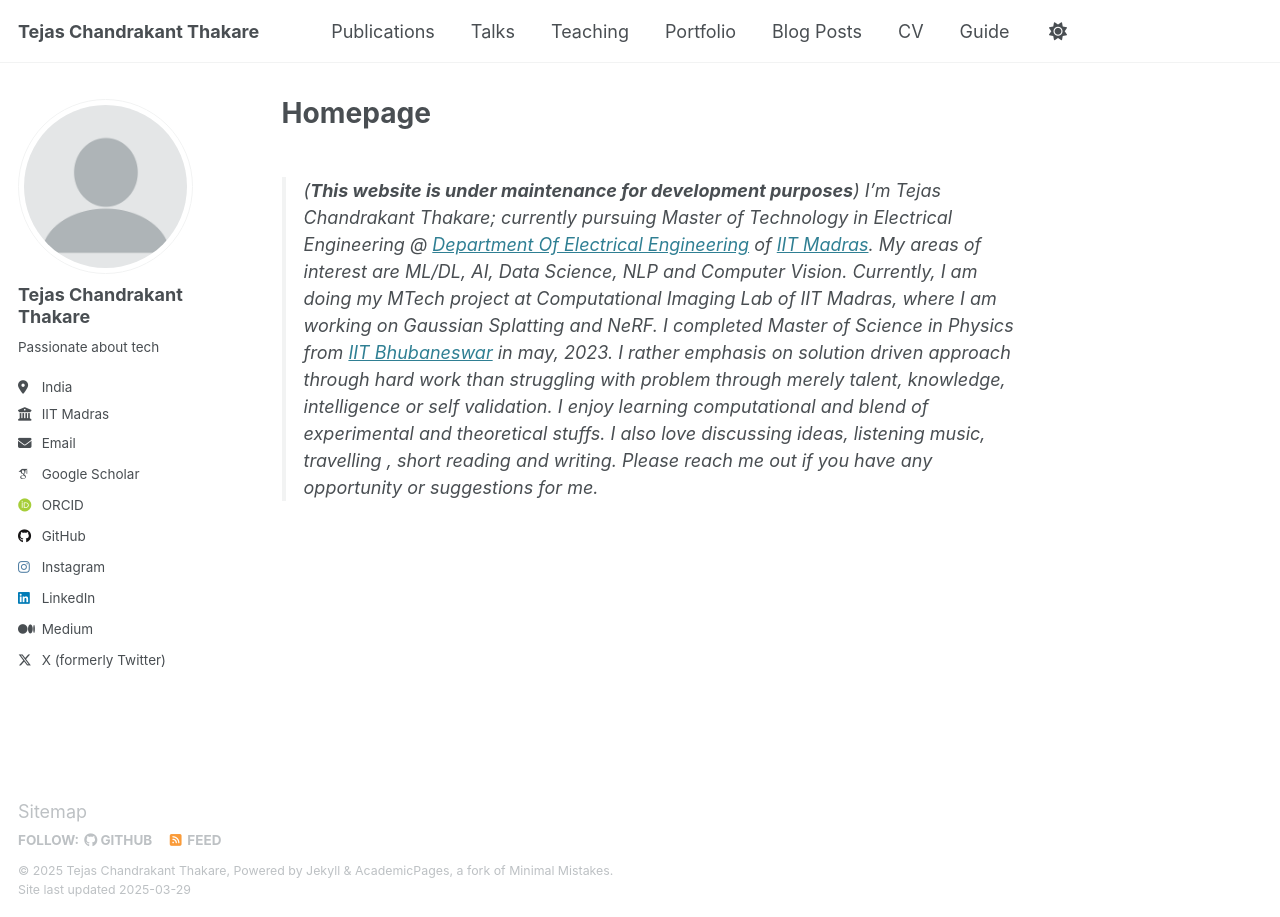
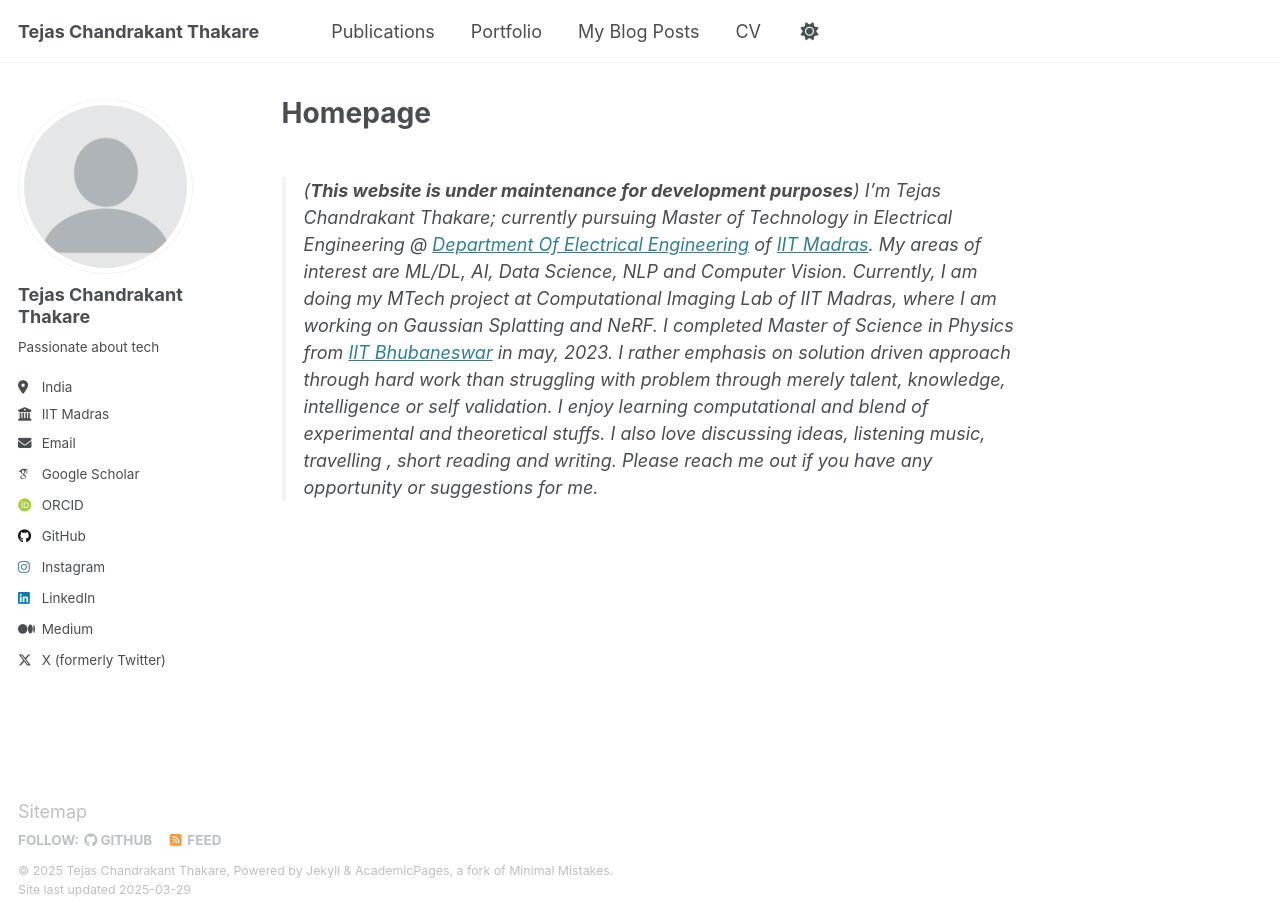
Before and after one commit to TejasCThakare/tejascthakare.github.io, a Jekyll site: the page built from _pages/about.md, in a window 1280 px wide. Built offline with Jekyll 4.4.1, drawn with Linux system fonts in a browser that asks for light colours; some web fonts are replaced; part of the change alters nothing that is shown.

Commit message:
Update navigation.yml

```diff
--- a/_data/navigation.yml
+++ b/_data/navigation.yml
@@ -11,16 +11,16 @@ main:
   - title: "Publications"
     url: https://tejascthakare.github.io/publications/
 
-  - title: "Talks"
-    url: https://tejascthakare.github.io/talks/
+  #- title: "Talks"
+    #url: https://tejascthakare.github.io/talks/
 
-  - title: "Teaching"
-    url: https://tejascthakare.github.io/teaching/
+  #- title: "Teaching"
+    #url: https://tejascthakare.github.io/teaching/
 
   - title: "Portfolio"
     url: https://tejascthakare.github.io/portfolio/
 
-  - title: "Blog Posts"
+  - title: "My Blog Posts"
     url: https://tejascthakare.github.io/year-archive/
 
   - title: "CV"
@@ -29,5 +29,5 @@ main:
   # - title: "CV"
   #   url: https://tejascthakare.github.io/cv-json/
 
-  - title: "Guide"
-    url: https://tejascthakare.github.io/markdown/
+  #- title: "Guide"
+    #url: https://tejascthakare.github.io/markdown/
```
